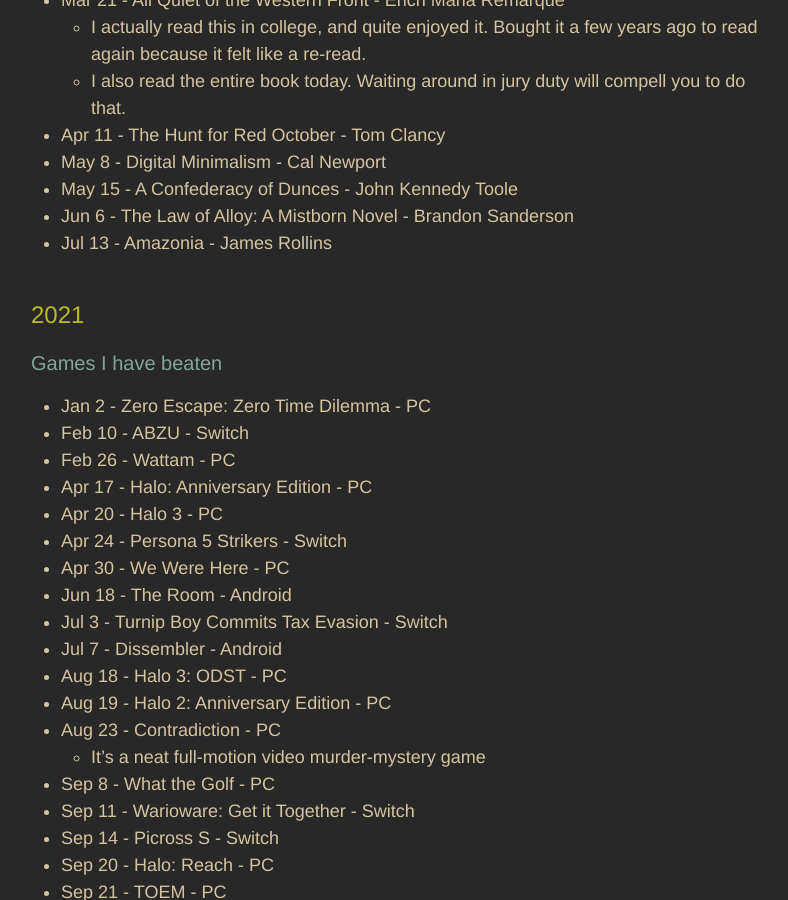
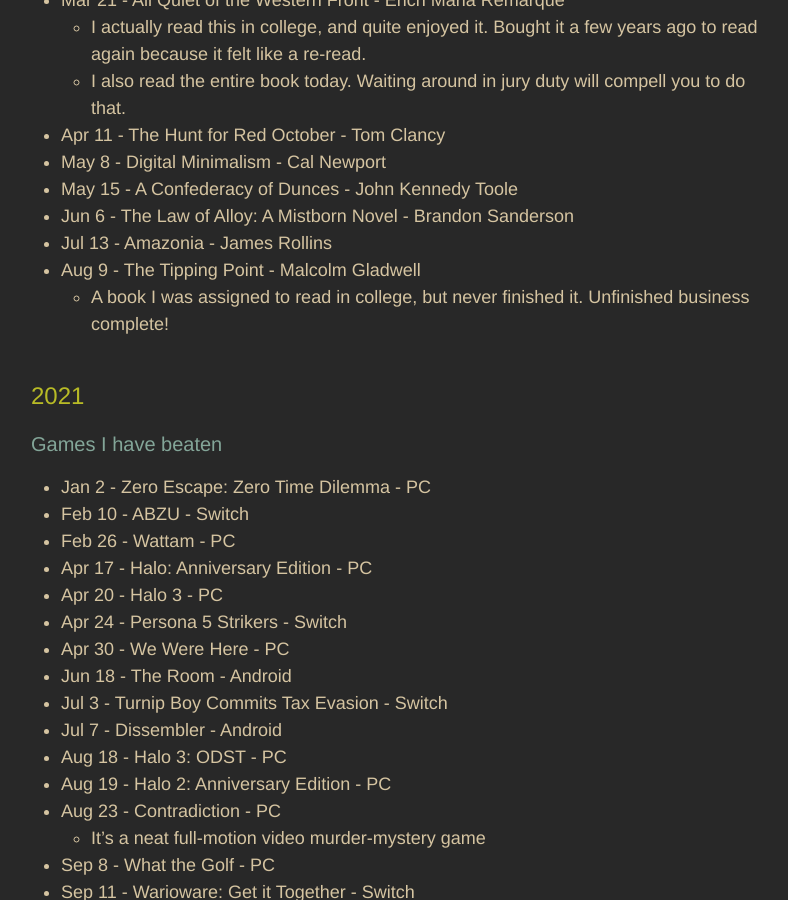
Before and after one commit to adkinsrs/sadkins_site, a Jekyll site: the page built from misc.md, in a window 1280 px wide and 900 px high, scrolled down 1415 px. Shown: the whole window, without its empty margins (239-1027 px from the left). Built offline with Jekyll 4.4.1, drawn with Linux system fonts in a browser that asks for light colours.

Commit message:
read a book

```diff
--- a/misc.md
+++ b/misc.md
@@ -56,6 +56,8 @@
 * May 15 - A Confederacy of Dunces - John Kennedy Toole
 * Jun 6 - The Law of Alloy: A Mistborn Novel - Brandon Sanderson
 * Jul 13 - Amazonia - James Rollins
+* Aug 9 - The Tipping Point - Malcolm Gladwell
+  * A book I was assigned to read in college, but never finished it. Unfinished business complete!
 
 ## 2021
 
```
